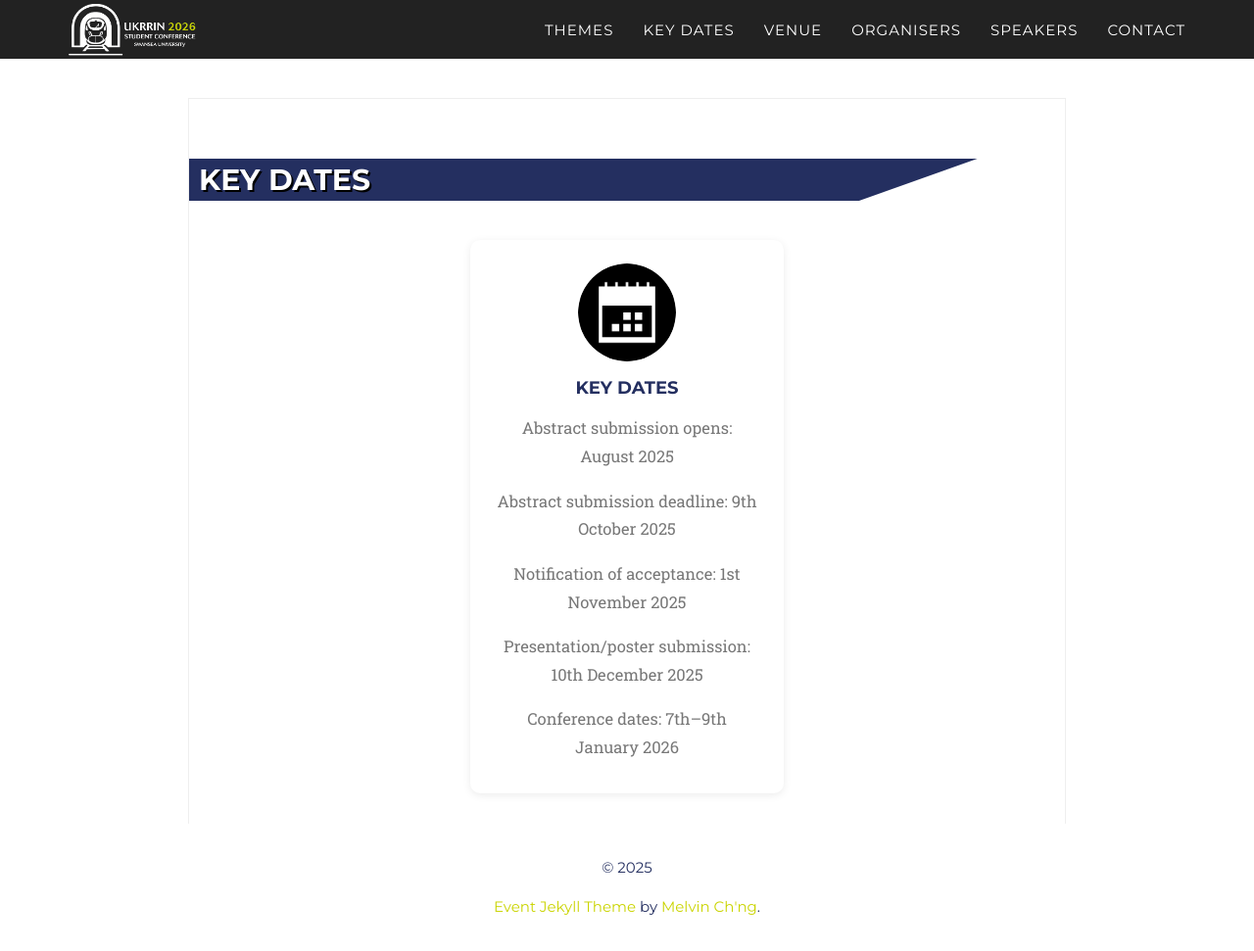
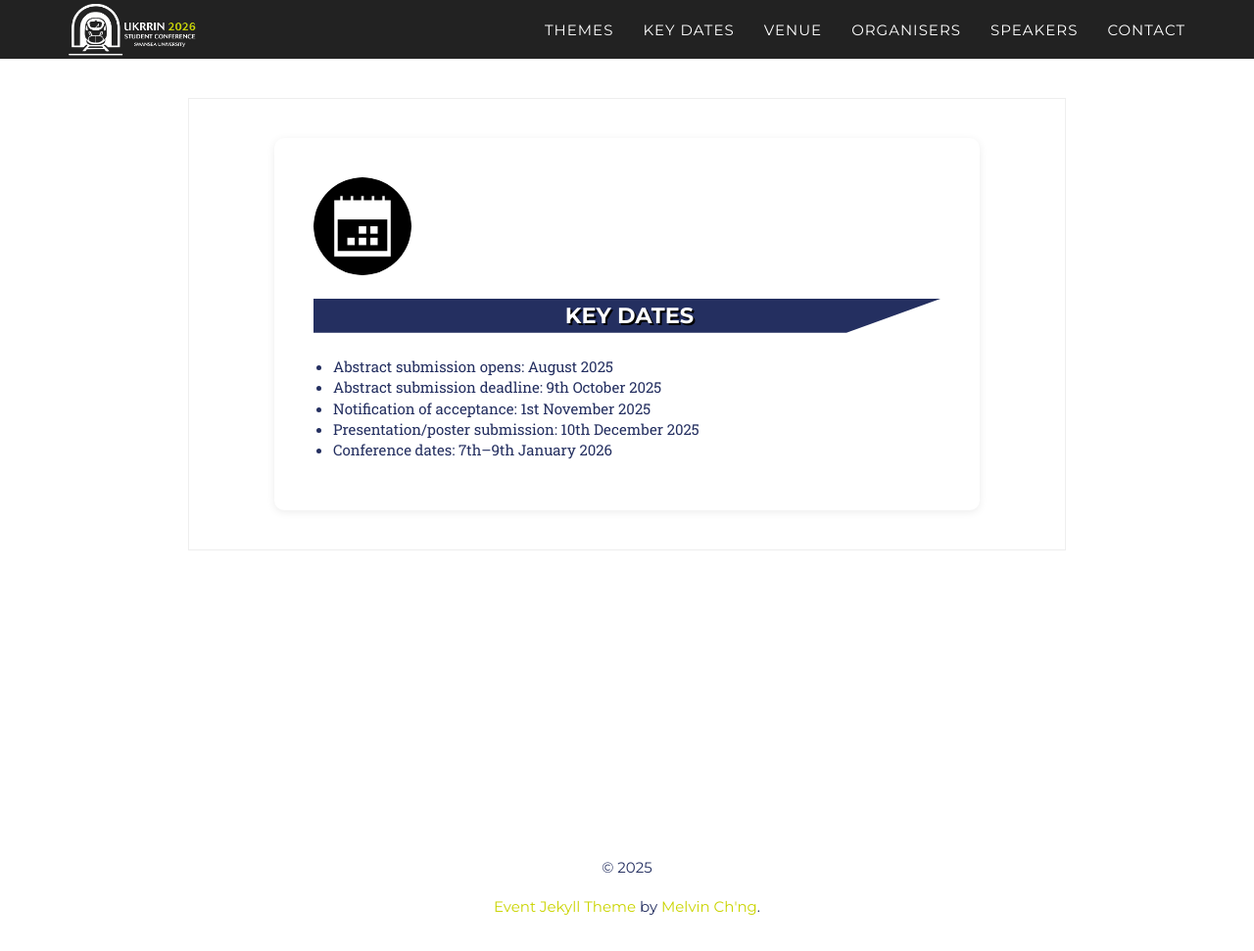
Before and after one commit to ukrrin2026swansea/ukrrin2026swansea.github.io, a Jekyll site: the page built from _2017_pages/key-dates.html, in a window 1280 px wide and 971 px high. Shown: the whole window at 98% size. Built offline with Jekyll 4.4.1, drawn with Linux system fonts in a browser that asks for light colours; some web fonts are replaced.

Commit message:
dates in style

```diff
--- a/_2017_pages/key-dates.html
+++ b/_2017_pages/key-dates.html
@@ -5,30 +5,19 @@ title: Key Dates
 ---
 
 <section id="key-info" class="black-frame about about-container about-container-top" style="padding: 40px 0;">
-  <h1 style="margin-bottom:40px;">Key Dates</h1>
-  <div class="timeline" style="display: flex; justify-content: center;">
-    {% assign first_item = site.data.twenty_17.home_about_data[0] %}
-    <div class="timeline-item" style="background: #fff; border-radius: 10px; box-shadow: 0 2px 8px rgba(0,0,0,0.08); width: 320px; padding: 24px; display: flex; flex-direction: column; align-items: center;">
-      <div class="timeline-image" style="margin-bottom: 18px;">
-        <img class="img-circle img-responsive" src="../css/2016_style/img/{{ first_item.img }}" alt="" style="width:100px; height:100px; object-fit:cover; border-radius:50%;">
-      </div>
-      <div class="timeline-panel" style="width:100%; text-align:center;">
-        <div class="timeline-heading">
-          <h4 style="margin-bottom:12px;">{{ first_item.name }}</h4>
-        </div>
-        <div class="timeline-content">
-          {% if first_item.info.first %}
-            {% for info_item in first_item.info %}
-              <p class="text-muted" style="margin-bottom:8px;">{{ info_item }}</p>
-            {% endfor %}
-          {% else %}
-            <p class="text-muted" style="margin-bottom:8px;">{{ first_item.info }}</p>
-          {% endif %}
-        </div>
-        {% if first_item.link %}
-          <a href="{{ first_item.link }}" class="page-scroll btn btn-sm" style="margin-top:10px;">Learn More</a>
-        {% endif %}
-      </div>
+  <div class="timeline-item" style="background: #fff; border-radius: 10px; box-shadow: 0 2px 8px rgba(0,0,0,0.08); max-width: 720px; margin: 0 auto; padding: 40px;">
+    <div class="timeline-image" style="margin-bottom: 24px; text-align: center;">
+      <img class="img-circle img-responsive" src="../css/2016_style/img/icon-agenda.jpeg" alt="Key Dates Icon" style="width:100px; height:100px; object-fit:cover; border-radius:50%;">
+    </div>
+    <div class="timeline-panel" style="text-align: left;">
+      <h2 style="margin-bottom:24px; text-align:center;">Key Dates</h2>
+      <ul style="list-style-type: disc; padding-left: 20px;">
+        <li>Abstract submission opens: August 2025</li>
+        <li>Abstract submission deadline: 9th October 2025</li>
+        <li>Notification of acceptance: 1st November 2025</li>
+        <li>Presentation/poster submission: 10th December 2025</li>
+        <li>Conference dates: 7th–9th January 2026</li>
+      </ul>
     </div>
   </div>
 </section>
```
